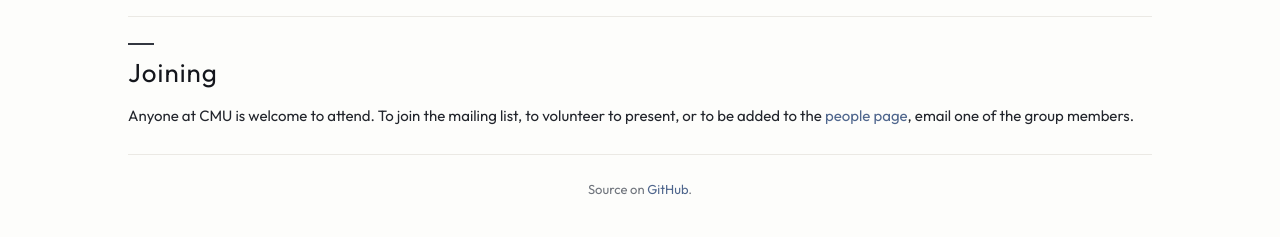
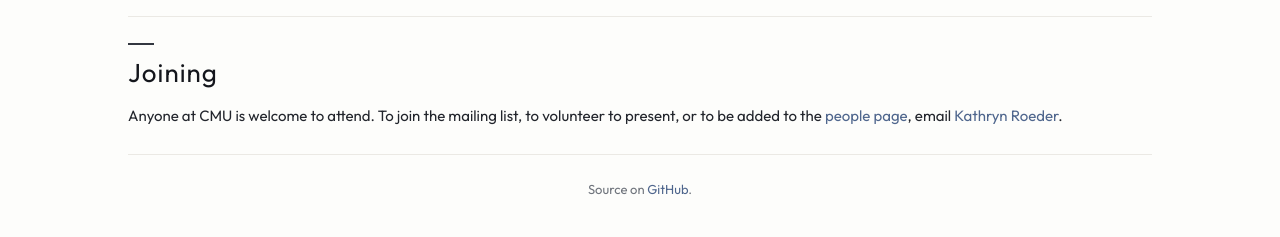
Before and after one commit to cmustatgen/cmustatgen.github.io, a Jekyll site: the page built from index.html, in a window 1280 px wide. Shown: the part 1151-1388 px from the top of the page. Built offline with Jekyll 4.4.1, drawn with Linux system fonts in a browser that asks for light colours.

Commit message:
Joining: email Kathryn Roeder
Co-Authored-By: Claude Fable 5.1 <noreply@anthropic.com>

```diff
--- a/index.html
+++ b/index.html
@@ -75,7 +75,7 @@ title: Home
       Anyone at CMU is welcome to attend. To join the mailing list, to
       volunteer to present, or to be added to the
       <a class="text-link" href="{{ '/people/' | relative_url }}">people page</a>,
-      email one of the group members.
+      email <a class="text-link" href="mailto:roeder@stat.cmu.edu">Kathryn Roeder</a>.
     </p>
   </div>
 </div>
```
Also changed, not shown: assets/people/lambertus-klei.jpg.
